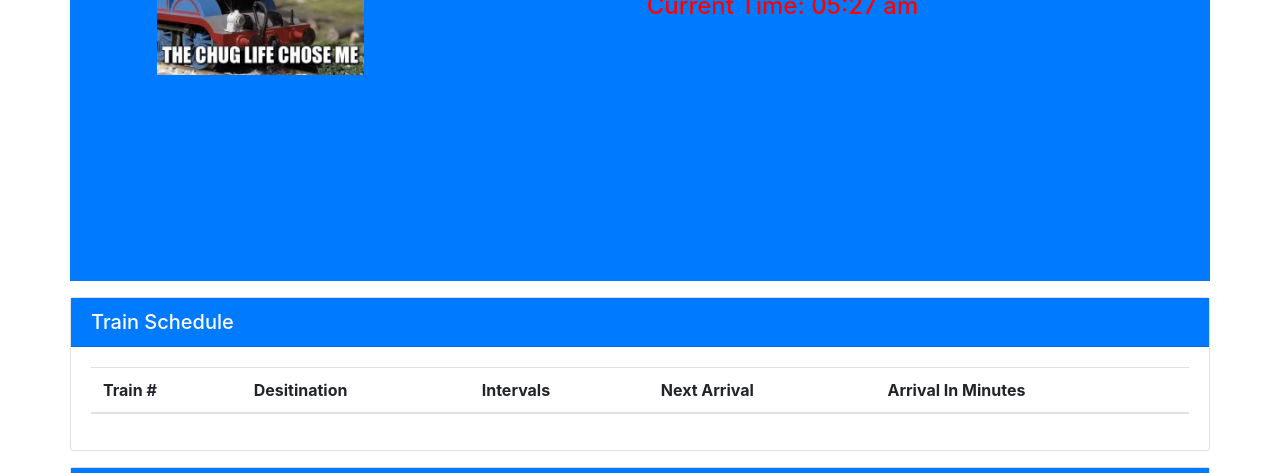
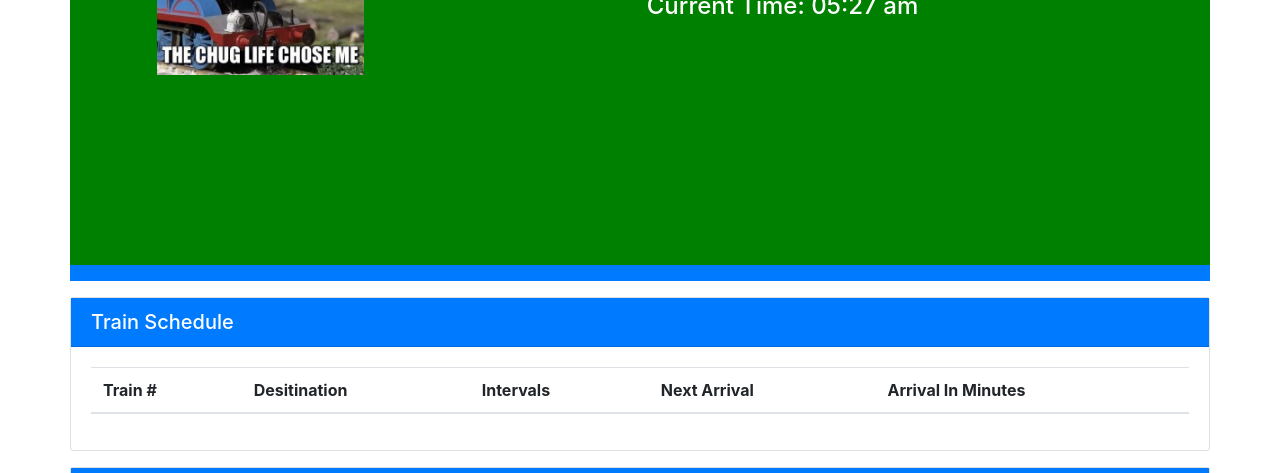
Before and after one commit to Michaelphanna2/TrainScheduler, a plain HTML site: page index.html in a window 1280 px wide. Shown: the part 104-577 px from the top of the page. Drawn offline with nearby package versions, Linux system fonts and the light colour scheme; no server answers.

Commit message:
Update style.css

```diff
--- a/assets/css/style.css
+++ b/assets/css/style.css
@@ -1,3 +1,3 @@
 .row {
-color: red;
+background-color: green;
 }
```
